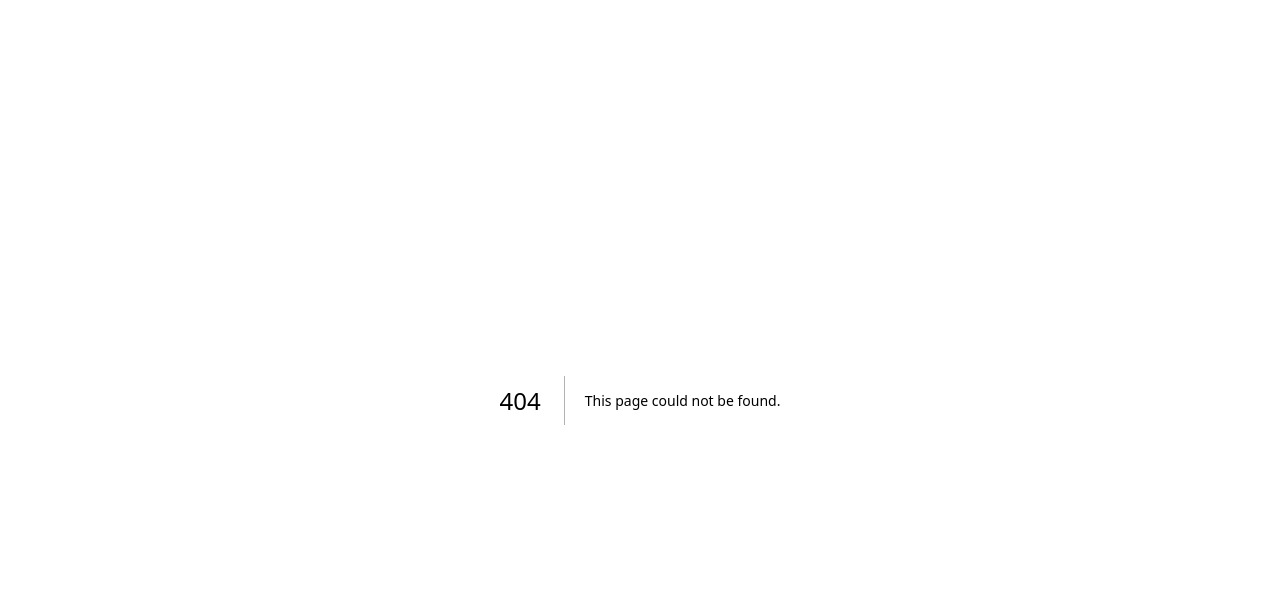
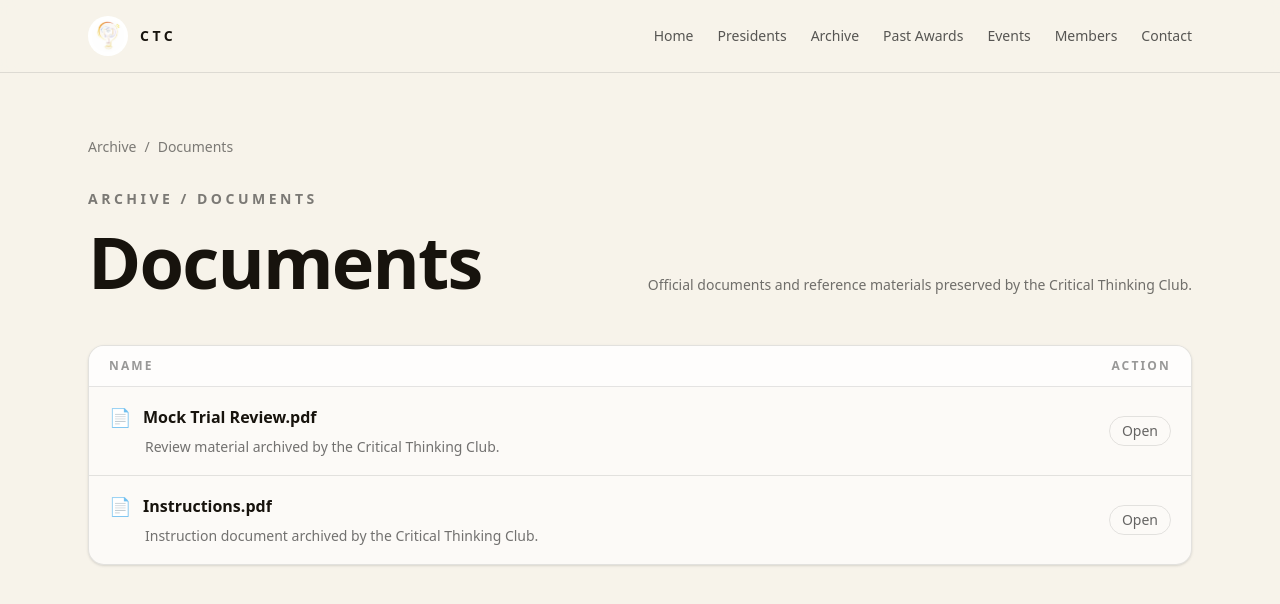
Before and after one commit to henrywyx0730/jlhsctc-official-website, a Next.js app: page /archive/documents in a window 1280 px wide. Before the commit this address had no page. Shown: the top 604 px of the page. Built offline with nearby package versions, Linux system fonts and the light colour scheme.

Commit message:
v0.3.2: add archive document library

```diff
--- /dev/null
+++ b/app/archive/articles/page.js
@@ -0,0 +1,37 @@
+export default function ArchiveArticlesPage() {
+  return (
+    <main className="min-h-screen bg-[#f7f3ea] text-[#17130d]">
+      <header className="sticky top-0 z-50 border-b border-black/10 bg-[#f7f3ea]/90 backdrop-blur">
+        <nav className="mx-auto flex max-w-6xl items-center justify-between px-6 py-4">
+          <a href="/" className="flex items-center gap-3">
+            <img src="/images/ctc-logo.png" alt="Critical Thinking Club logo" className="h-10 w-10 rounded-full bg-white object-contain p-1" />
+            <span className="text-sm font-semibold tracking-[0.25em] uppercase">CTC</span>
+          </a>
+          <div className="hidden gap-6 text-sm text-black/65 md:flex">
+            <a href="/" className="hover:text-black">Home</a>
+            <a href="/presidents" className="hover:text-black">Presidents</a>
+            <a href="/archive" className="hover:text-black">Archive</a>
+            <a href="/awards" className="hover:text-black">Past Awards</a>
+            <a href="/events" className="hover:text-black">Events</a>
+            <a href="/members" className="hover:text-black">Members</a>
+            <a href="/contact" className="hover:text-black">Contact</a>
+          </div>
+        </nav>
+      </header>
+
+      <section className="mx-auto max-w-6xl px-6 py-16">
+        <a href="/archive" className="text-sm text-black/50 hover:text-black">← Back to archive</a>
+        <p className="mt-12 text-sm font-semibold uppercase tracking-[0.25em] text-black/50">
+          Archive / Articles
+        </p>
+        <h1 className="mt-4 text-5xl font-semibold tracking-tight md:text-7xl">
+          Articles
+        </h1>
+        <p className="mt-6 max-w-3xl text-lg leading-8 text-black/65">
+          Club writings, reflections, reviews, and article-style records will be
+          added here.
+        </p>
+      </section>
+    </main>
+  );
+}
--- /dev/null
+++ b/app/archive/documents/page.js
@@ -0,0 +1,101 @@
+const documents = [
+  {
+    title: "Mock Trial Review.pdf",
+    description: "Review material archived by the Critical Thinking Club.",
+    href: "/archive-materials/documents/mock-trial-review.pdf",
+  },
+  {
+    title: "Instructions.pdf",
+    description: "Instruction document archived by the Critical Thinking Club.",
+    href: "/archive-materials/documents/instructions.pdf",
+  },
+];
+
+export default function ArchiveDocumentsPage() {
+  return (
+    <main className="min-h-screen bg-[#f7f3ea] text-[#17130d]">
+      <header className="sticky top-0 z-50 border-b border-black/10 bg-[#f7f3ea]/90 backdrop-blur">
+        <nav className="mx-auto flex max-w-6xl items-center justify-between px-6 py-4">
+          <a href="/" className="flex items-center gap-3">
+            <img
+              src="/images/ctc-logo.png"
+              alt="Critical Thinking Club logo"
+              className="h-10 w-10 rounded-full bg-white object-contain p-1"
+            />
+            <span className="text-sm font-semibold tracking-[0.25em] uppercase">
+              CTC
+            </span>
+          </a>
+
+          <div className="hidden gap-6 text-sm text-black/65 md:flex">
+            <a href="/" className="hover:text-black">Home</a>
+            <a href="/presidents" className="hover:text-black">Presidents</a>
+            <a href="/archive" className="hover:text-black">Archive</a>
+            <a href="/awards" className="hover:text-black">Past Awards</a>
+            <a href="/events" className="hover:text-black">Events</a>
+            <a href="/members" className="hover:text-black">Members</a>
+            <a href="/contact" className="hover:text-black">Contact</a>
+          </div>
+        </nav>
+      </header>
+
+      <section className="mx-auto max-w-6xl px-6 py-16">
+        <div className="flex items-center gap-2 text-sm text-black/50">
+          <a href="/archive" className="hover:text-black">Archive</a>
+          <span>/</span>
+          <span>Documents</span>
+        </div>
+
+        <div className="mt-8 flex flex-col justify-between gap-4 md:flex-row md:items-end">
+          <div>
+            <p className="text-sm font-semibold uppercase tracking-[0.25em] text-black/50">
+              Archive / Documents
+            </p>
+            <h1 className="mt-4 text-5xl font-semibold tracking-tight md:text-7xl">
+              Documents
+            </h1>
+          </div>
+          <p className="max-w-xl text-sm leading-6 text-black/55">
+            Official documents and reference materials preserved by the Critical
+            Thinking Club.
+          </p>
+        </div>
+
+        <div className="mt-12 overflow-hidden rounded-2xl border border-black/10 bg-white/60 shadow-sm">
+          <div className="grid grid-cols-[1fr_auto] border-b border-black/10 bg-white/70 px-5 py-3 text-xs font-semibold uppercase tracking-[0.18em] text-black/40">
+            <span>Name</span>
+            <span>Action</span>
+          </div>
+
+          {documents.map((doc, index) => (
+            <a
+              key={doc.href}
+              href={doc.href}
+              target="_blank"
+              rel="noreferrer"
+              className={`grid grid-cols-[1fr_auto] gap-6 px-5 py-4 transition hover:bg-white ${
+                index !== documents.length - 1 ? "border-b border-black/10" : ""
+              }`}
+            >
+              <div className="min-w-0">
+                <div className="flex items-center gap-3">
+                  <span className="text-lg">📄</span>
+                  <span className="truncate text-base font-semibold">
+                    {doc.title}
+                  </span>
+                </div>
+                <p className="mt-1 pl-9 text-sm leading-6 text-black/55">
+                  {doc.description}
+                </p>
+              </div>
+
+              <span className="self-center rounded-full border border-black/10 px-3 py-1 text-sm font-medium text-black/60 transition group-hover:text-black">
+                Open
+              </span>
+            </a>
+          ))}
+        </div>
+      </section>
+    </main>
+  );
+}
--- /dev/null
+++ b/app/archive/media/page.js
@@ -0,0 +1,37 @@
+export default function ArchiveMediaPage() {
+  return (
+    <main className="min-h-screen bg-[#f7f3ea] text-[#17130d]">
+      <header className="sticky top-0 z-50 border-b border-black/10 bg-[#f7f3ea]/90 backdrop-blur">
+        <nav className="mx-auto flex max-w-6xl items-center justify-between px-6 py-4">
+          <a href="/" className="flex items-center gap-3">
+            <img src="/images/ctc-logo.png" alt="Critical Thinking Club logo" className="h-10 w-10 rounded-full bg-white object-contain p-1" />
+            <span className="text-sm font-semibold tracking-[0.25em] uppercase">CTC</span>
+          </a>
+          <div className="hidden gap-6 text-sm text-black/65 md:flex">
+            <a href="/" className="hover:text-black">Home</a>
+            <a href="/presidents" className="hover:text-black">Presidents</a>
+            <a href="/archive" className="hover:text-black">Archive</a>
+            <a href="/awards" className="hover:text-black">Past Awards</a>
+            <a href="/events" className="hover:text-black">Events</a>
+            <a href="/members" className="hover:text-black">Members</a>
+            <a href="/contact" className="hover:text-black">Contact</a>
+          </div>
+        </nav>
+      </header>
+
+      <section className="mx-auto max-w-6xl px-6 py-16">
+        <a href="/archive" className="text-sm text-black/50 hover:text-black">← Back to archive</a>
+        <p className="mt-12 text-sm font-semibold uppercase tracking-[0.25em] text-black/50">
+          Archive / Media
+        </p>
+        <h1 className="mt-4 text-5xl font-semibold tracking-tight md:text-7xl">
+          Media
+        </h1>
+        <p className="mt-6 max-w-3xl text-lg leading-8 text-black/65">
+          Photos, videos, posters, and visual records from club activities will
+          be added here.
+        </p>
+      </section>
+    </main>
+  );
+}
--- a/app/archive/page.js
+++ b/app/archive/page.js
@@ -1,3 +1,24 @@
+const archiveSections = [
+  {
+    title: "Articles",
+    href: "/archive/articles",
+    description: "Club writings, reflections, reviews, and article-style records.",
+    status: "Content pending",
+  },
+  {
+    title: "Documents",
+    href: "/archive/documents",
+    description: "Official documents, reference materials, guides, and PDFs.",
+    status: "2 files",
+  },
+  {
+    title: "Media",
+    href: "/archive/media",
+    description: "Photos, videos, posters, and visual records from club activities.",
+    status: "Content pending",
+  },
+];
+
 export default function ArchivePage() {
   return (
     <main className="min-h-screen bg-[#f7f3ea] text-[#17130d]">
@@ -27,28 +48,37 @@ export default function ArchivePage() {
       </header>
 
       <section className="mx-auto max-w-6xl px-6 py-16">
-                <p className="text-sm font-semibold uppercase tracking-[0.25em] text-black/50">
+        <p className="text-sm font-semibold uppercase tracking-[0.25em] text-black/50">
           Archive
         </p>
         <h1 className="mt-4 text-5xl font-semibold tracking-tight md:text-7xl">
           Club Archive
         </h1>
         <p className="mt-6 max-w-3xl text-lg leading-8 text-black/65">
-          Club records, articles, documents, photos, and historical materials will
-          be organized here after the content is collected.
+          Club records, documents, media, and historical materials are organized
+          into archive sections.
         </p>
 
         <div className="mt-12 grid gap-5 md:grid-cols-3">
-          {["Articles", "Documents", "Media"].map((item) => (
-            <article key={item} className="rounded-3xl border border-black/10 bg-white/55 p-6">
-              <p className="text-sm uppercase tracking-[0.2em] text-black/40">
-                Content pending
+          {archiveSections.map((section) => (
+            <a
+              key={section.href}
+              href={section.href}
+              className="group rounded-3xl border border-black/10 bg-white/60 p-7 shadow-sm transition hover:-translate-y-1 hover:bg-white"
+            >
+              <div className="mb-10 flex items-center justify-between">
+                <span className="rounded-full border border-black/10 px-3 py-1 text-xs uppercase tracking-[0.18em] text-black/45">
+                  {section.status}
+                </span>
+                <span className="text-sm text-black/40 transition group-hover:text-black">
+                  Open →
+                </span>
+              </div>
+              <h2 className="text-2xl font-semibold">{section.title}</h2>
+              <p className="mt-4 text-sm leading-7 text-black/60">
+                {section.description}
               </p>
-              <h2 className="mt-5 text-2xl font-semibold">{item}</h2>
-              <p className="mt-4 text-sm leading-7 text-black/60">
-                Titles, descriptions, files, and images will be added later.
-              </p>
-            </article>
+            </a>
           ))}
         </div>
       </section>
```
Also changed, not shown: 2 other files (tests, documents, lock files or other folders).
